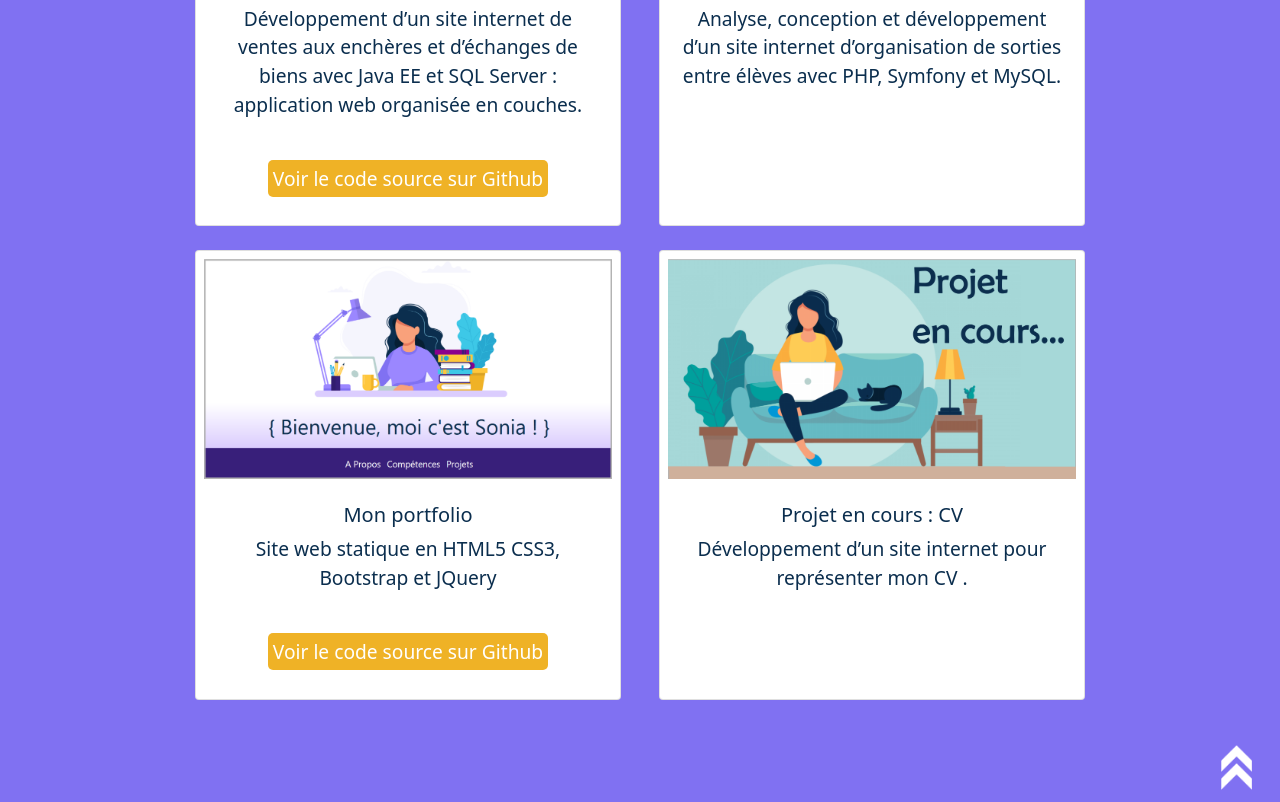
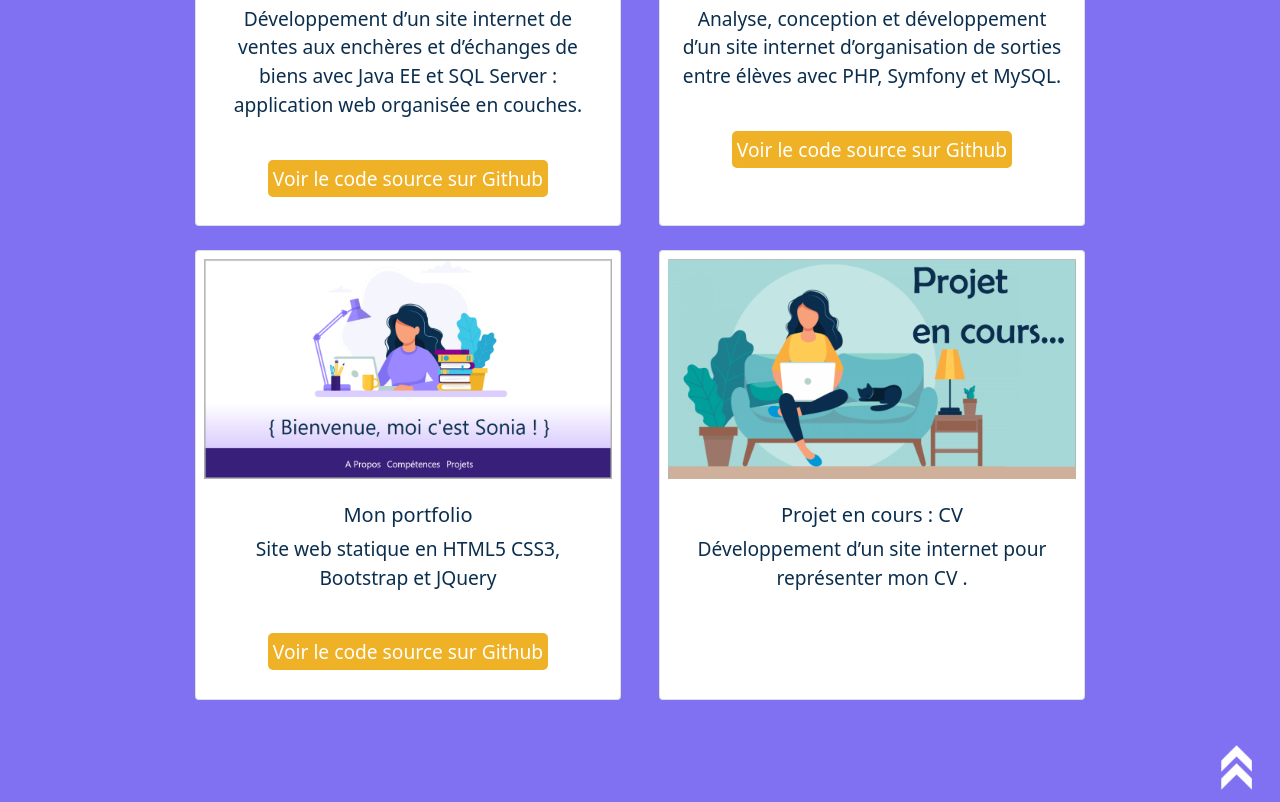
Before and after one commit to SoniaC44/portefolio, a plain HTML site: page index.html in a window 1280 px wide. Shown: the part 3844-4646 px from the top of the page. Drawn offline with nearby package versions, Linux system fonts and the light colour scheme.

Commit message:
ajout lien vers projet Sortir.com

```diff
--- a/index.html
+++ b/index.html
@@ -258,6 +258,8 @@
                             d’organisation de sorties entre élèves avec PHP, Symfony et
                             MySQL.
                         </p>
+                        <br>
+                        <p><a class="lien_github" href="https://github.com/SoniaC44/sortir.com">Voir le code source sur Github</a></p>
                     </div>
                 </div>
             </div>
```
